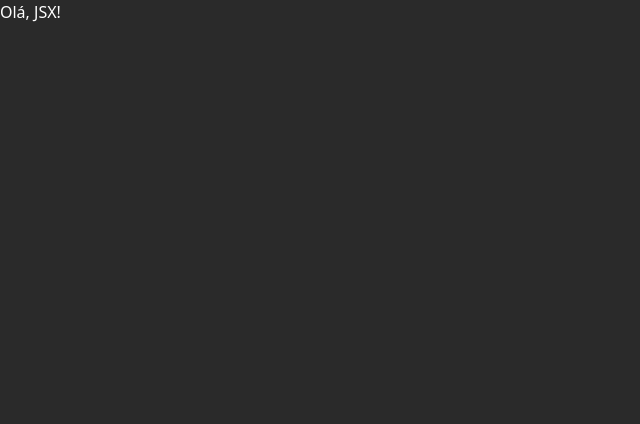
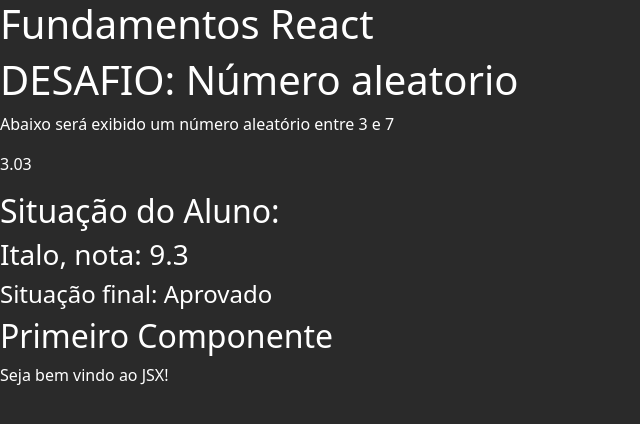
Before and after one commit to italoknd/Curso-REACT-JS, a React (Create React App) app in the folder fundamentos-react/: page / in a window 1280 px wide. Shown: the top 424 px of the page, without its empty margins (0-640 px from the left). Built offline with nearby package versions, Linux system fonts and the light colour scheme.

Commit message:
desafio número aleatório em react

```diff
--- /dev/null
+++ b/fundamentos-react/src/App.jsx
@@ -0,0 +1,20 @@
+import React from 'react'
+import Primeiro from './components/basicos/Primeiro'
+import ComParametro from './components/basicos/ComParametro'
+import Random from './components/basicos/Random'
+
+export default function App() {
+  return (
+    <div>
+      <h1>Fundamentos React</h1>
+      <Random
+        maxNum={3}
+        minNum={7}/>
+      <ComParametro
+        situacao="Situação do Aluno:"
+        aluno="Italo"
+        nota={9.3} />
+      <Primeiro />
+    </div>
+  )
+}
--- a/fundamentos-react/src/components/basicos/Primeiro.jsx
+++ b/fundamentos-react/src/components/basicos/Primeiro.jsx
@@ -1,14 +1,14 @@
 import React from 'react'
 
-function Primeiro(){
+function Primeiro() {
   const msg = 'Seja bem vindo ao JSX!'
 
   return (
     <div>
       <h2>Primeiro Componente</h2>
-      <p>{ msg }</p>
+      <p>{msg}</p>
     </div>
   )
 }
 
-export default Primeiro;
+export default Primeiro
--- /dev/null
+++ b/fundamentos-react/src/components/basicos/Random.jsx
@@ -0,0 +1,14 @@
+import React from 'react'
+
+export default function Random({maxNum, minNum}){
+
+let random = Math.random() * (maxNum - minNum) + minNum;
+
+  return(
+    <div>
+      <h1>DESAFIO: Número aleatorio</h1>
+      <p>Abaixo será exibido um número aleatório entre {maxNum} e {minNum}</p>
+      <p>{random.toFixed(2)}</p>
+    </div>
+  )
+}
--- a/fundamentos-react/src/index.js
+++ b/fundamentos-react/src/index.js
@@ -1,13 +1,10 @@
 import './index.css'
 import ReactDOM from 'react-dom'
 import React from 'react'
-import Primeiro from './components/basicos/Primeiro'
-import ComParametro from './components/basicos/ComParametro'
+import App from './App'
 
 //para renderizar um exemplo, comente os que você não deseja exibir
 //não é possível renderizar mais de um exemplo utilizando a mesma const el
-
-
 
 //ex 1 jsx
 const el = document.getElementById('root')
@@ -24,22 +21,12 @@
 //ex 3 jsx
 const msg = <p>Olá, JSX!</p>
 
+ReactDOM.render(<div>{msg}</div>, el)
+
+//ex 4 renderizando componente
 ReactDOM.render(
   <div>
-    { msg }
+    <App />
   </div>,
   el
 )
-
-//ex 4 renderizando componente
-// ReactDOM.render(
-//   <div>
-//     <Primeiro/>
-//     <ComParametro
-//       situacao="Situação do Aluno:"
-//       aluno="Italo"
-//       nota={9.3}
-//     />
-//   </div>,
-//   el
-// )
```
